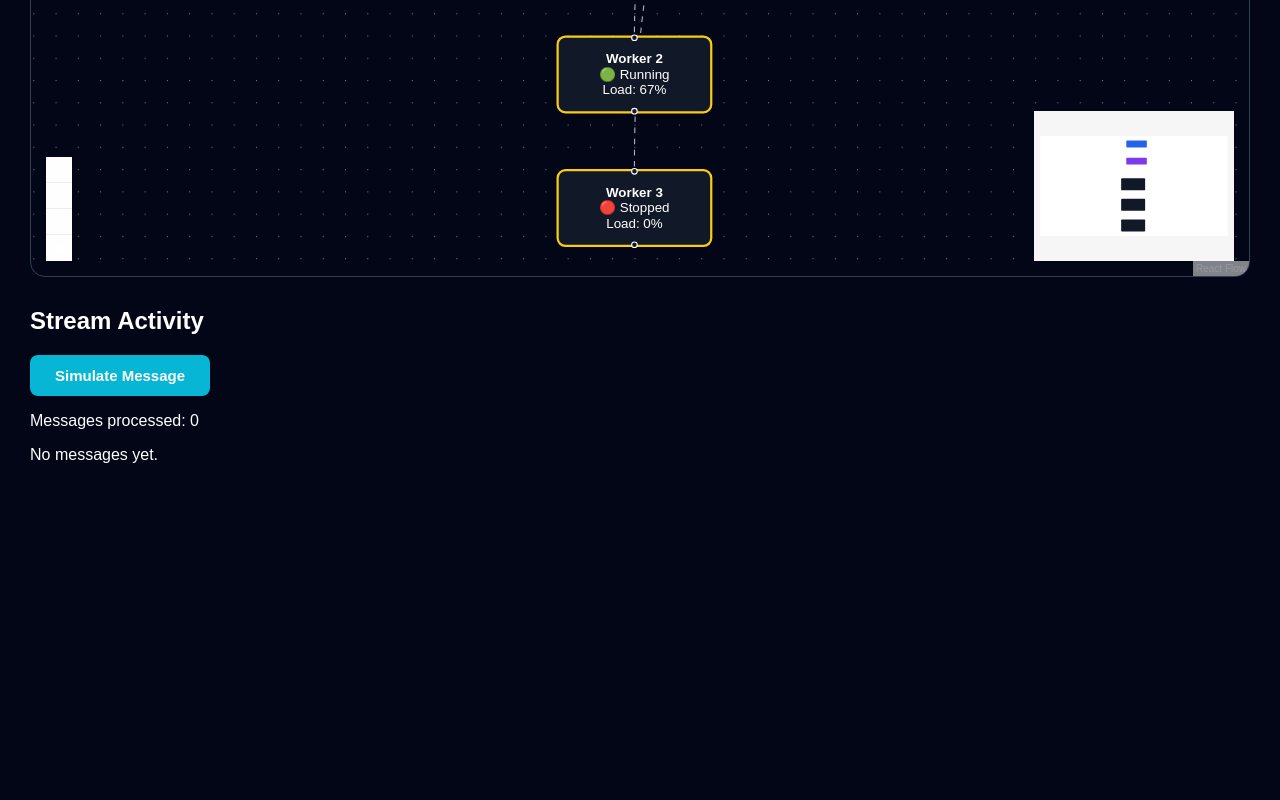
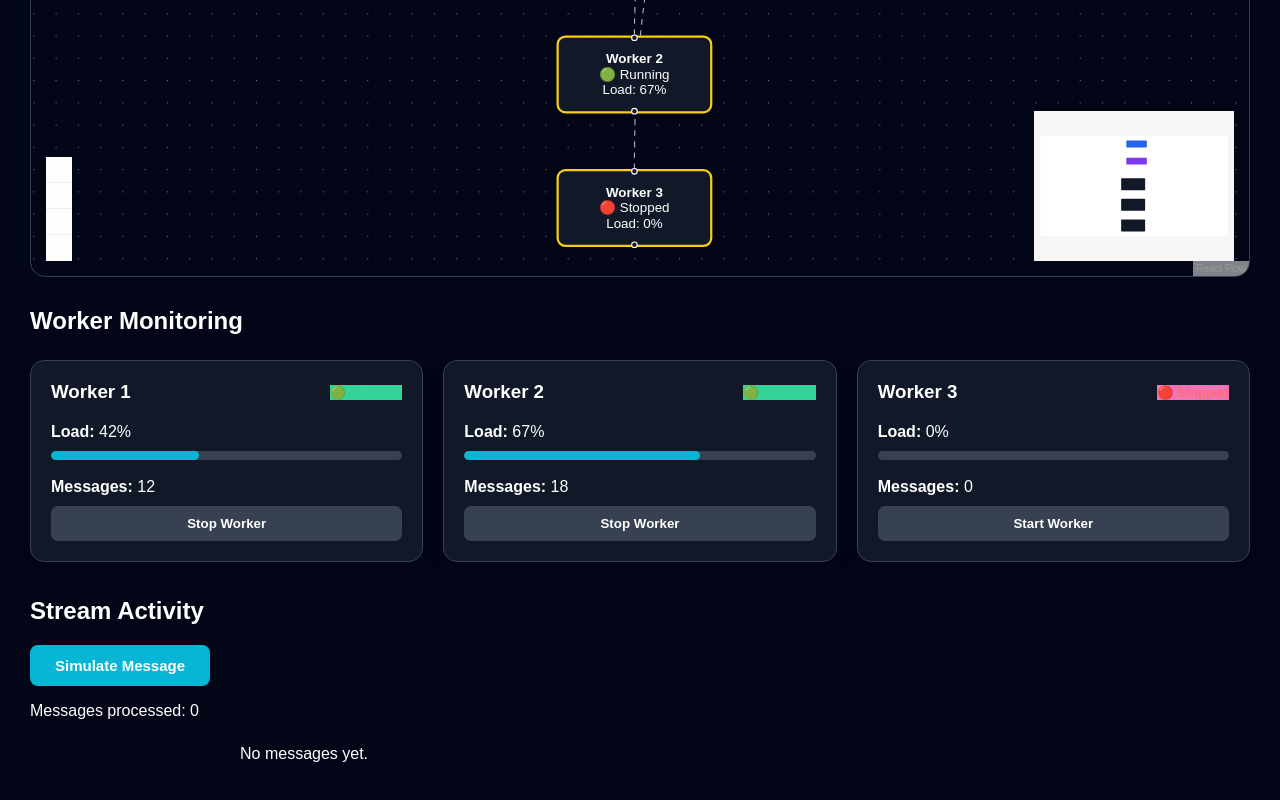
Before and after one commit to ZoyaTabassum/StreamForge, a React app in the folder frontend/: page / in a window 1280 px wide. Shown: the part 715-1515 px from the top of the page. Before the commit the page ends 1225 px from the top, so only its background shows below. Built offline with nearby package versions, Linux system fonts and the light colour scheme; the HTML template or start-up script is replaced by a standard one.

Commit message:
complete day 7: worker monitoring

```diff
--- a/frontend/src/App.jsx
+++ b/frontend/src/App.jsx
@@ -12,6 +12,11 @@ import {
 
 import "@xyflow/react/dist/style.css";
 import "./index.css";
+
+
+// ===============================
+// KAFKA TOPOLOGY
+// ===============================
 
 const initialNodes = [
   {
@@ -28,6 +33,7 @@ const initialNodes = [
       fontWeight: "bold",
     },
   },
+
   {
     id: "processor",
     position: { x: 250, y: 150 },
@@ -42,6 +48,7 @@ const initialNodes = [
       fontWeight: "bold",
     },
   },
+
   {
     id: "worker1",
     position: { x: 220, y: 270 },
@@ -66,6 +73,7 @@ const initialNodes = [
       textAlign: "center",
     },
   },
+
   {
     id: "worker2",
     position: { x: 220, y: 390 },
@@ -90,6 +98,7 @@ const initialNodes = [
       textAlign: "center",
     },
   },
+
   {
     id: "worker3",
     position: { x: 220, y: 510 },
@@ -116,6 +125,7 @@ const initialNodes = [
   },
 ];
 
+
 const initialEdges = [
   {
     id: "kafka-processor",
@@ -123,18 +133,21 @@ const initialEdges = [
     target: "processor",
     animated: true,
   },
+
   {
     id: "processor-worker1",
     source: "processor",
     target: "worker1",
     animated: true,
   },
+
   {
     id: "processor-worker2",
     source: "processor",
     target: "worker2",
     animated: true,
   },
+
   {
     id: "processor-worker3",
     source: "processor",
@@ -143,51 +156,166 @@ const initialEdges = [
   },
 ];
 
+
+// ===============================
+// WORKER DATA
+// ===============================
+
+const initialWorkers = [
+  {
+    id: 1,
+    name: "Worker 1",
+    status: "Running",
+    load: 42,
+    messages: 12,
+  },
+
+  {
+    id: 2,
+    name: "Worker 2",
+    status: "Running",
+    load: 67,
+    messages: 18,
+  },
+
+  {
+    id: 3,
+    name: "Worker 3",
+    status: "Stopped",
+    load: 0,
+    messages: 0,
+  },
+];
+
+
+// ===============================
+// APP
+// ===============================
+
 function App() {
-  const [nodes, setNodes, onNodesChange] =
+  const [nodes, , onNodesChange] =
     useNodesState(initialNodes);
 
   const [edges, setEdges, onEdgesChange] =
     useEdgesState(initialEdges);
 
-  const [messageCount, setMessageCount] = useState(0);
+  const [messageCount, setMessageCount] =
+    useState(0);
 
-  // Day 6: Activity log
-  const [activity, setActivity] = useState([]);
+  const [activity, setActivity] =
+    useState([]);
+
+  // Day 7 worker state
+  const [workers, setWorkers] =
+    useState(initialWorkers);
+
+
+  // ===============================
+  // CONNECT NODES
+  // ===============================
 
   const onConnect = useCallback(
     (connection) =>
-      setEdges((edges) => addEdge(connection, edges)),
+      setEdges((edges) =>
+        addEdge(connection, edges)
+      ),
     [setEdges]
   );
 
-  // Day 6: Simulate message
+
+  // ===============================
+  // SIMULATE MESSAGE
+  // ===============================
+
   const simulateMessage = () => {
     const newMessage = {
       id: Date.now(),
+
       text: "Message processed successfully",
+
       time: new Date().toLocaleTimeString(),
     };
 
-    setMessageCount((count) => count + 1);
+    setMessageCount(
+      (count) => count + 1
+    );
 
-    setActivity((previousActivity) => [
-      newMessage,
-      ...previousActivity,
-    ]);
+    setActivity(
+      (previousActivity) => [
+        newMessage,
+        ...previousActivity,
+      ]
+    );
+
+    // Update Worker 1 message count
+    setWorkers(
+      (previousWorkers) =>
+        previousWorkers.map((worker) =>
+          worker.id === 1
+            ? {
+                ...worker,
+                messages:
+                  worker.messages + 1,
+              }
+            : worker
+        )
+    );
   };
+
+
+  // ===============================
+  // TOGGLE WORKER
+  // ===============================
+
+  const toggleWorker = (workerId) => {
+    setWorkers(
+      (previousWorkers) =>
+        previousWorkers.map((worker) => {
+          if (worker.id !== workerId) {
+            return worker;
+          }
+
+          const isRunning =
+            worker.status === "Running";
+
+          return {
+            ...worker,
+
+            status: isRunning
+              ? "Stopped"
+              : "Running",
+
+            load: isRunning
+              ? 0
+              : Math.floor(
+                  Math.random() * 50
+                ) + 30,
+          };
+        })
+    );
+  };
+
 
   return (
     <div className="app">
 
-      {/* Dashboard Header */}
-      <h1>Real-Time Kafka Streaming Dashboard</h1>
+      {/* =========================
+          HEADER
+      ========================= */}
+
+      <h1>
+        Real-Time Kafka Streaming Dashboard
+      </h1>
 
       <div className="status">
         🟢 System Online
       </div>
 
-      {/* Statistics */}
+
+      {/* =========================
+          STATISTICS
+      ========================= */}
+
       <div className="stats">
 
         <div className="card">
@@ -207,28 +335,137 @@ function App() {
 
       </div>
 
-      {/* Kafka Topology */}
-      <h2>Kafka Stream Topology</h2>
+
+      {/* =========================
+          TOPOLOGY
+      ========================= */}
+
+      <h2>
+        Kafka Stream Topology
+      </h2>
 
       <div className="flow-container">
 
         <ReactFlow
           nodes={nodes}
           edges={edges}
-          onNodesChange={onNodesChange}
-          onEdgesChange={onEdgesChange}
+
+          onNodesChange={
+            onNodesChange
+          }
+
+          onEdgesChange={
+            onEdgesChange
+          }
+
           onConnect={onConnect}
+
           fitView
         >
+
           <Background />
+
           <Controls />
+
           <MiniMap />
+
         </ReactFlow>
 
       </div>
 
-      {/* Stream Activity */}
-      <h2>Stream Activity</h2>
+
+      {/* =========================
+          DAY 7 WORKER MONITORING
+      ========================= */}
+
+      <h2>
+        Worker Monitoring
+      </h2>
+
+      <div className="worker-monitoring">
+
+        {workers.map((worker) => (
+
+          <div
+            className="monitor-card"
+            key={worker.id}
+          >
+
+            <div className="monitor-header">
+
+              <h3>
+                {worker.name}
+              </h3>
+
+              <span
+                className={
+                  worker.status === "Running"
+                    ? "monitor-status running"
+                    : "monitor-status stopped"
+                }
+              >
+                {worker.status === "Running"
+                  ? "🟢 Running"
+                  : "🔴 Stopped"}
+              </span>
+
+            </div>
+
+
+            <div className="monitor-info">
+
+              <p>
+                <strong>Load:</strong>{" "}
+                {worker.load}%
+              </p>
+
+              <div className="load-bar">
+
+                <div
+                  className="load-fill"
+                  style={{
+                    width: `${worker.load}%`,
+                  }}
+                ></div>
+
+              </div>
+
+
+              <p>
+                <strong>
+                  Messages:
+                </strong>{" "}
+                {worker.messages}
+              </p>
+
+            </div>
+
+
+            <button
+              className="worker-button"
+              onClick={() =>
+                toggleWorker(worker.id)
+              }
+            >
+              {worker.status === "Running"
+                ? "Stop Worker"
+                : "Start Worker"}
+            </button>
+
+          </div>
+
+        ))}
+
+      </div>
+
+
+      {/* =========================
+          STREAM ACTIVITY
+      ========================= */}
+
+      <h2>
+        Stream Activity
+      </h2>
 
       <button
         className="simulate-button"
@@ -238,27 +475,44 @@ function App() {
       </button>
 
       <p>
-        Messages processed: {messageCount}
+        Messages processed:{" "}
+        {messageCount}
       </p>
 
-      {/* Day 6 Activity Log */}
+
+      {/* ACTIVITY LOG */}
+
       <div className="activity-list">
 
         {activity.length === 0 ? (
-          <p>No messages yet.</p>
+
+          <p>
+            No messages yet.
+          </p>
+
         ) : (
+
           activity.map((item) => (
+
             <div
               className="activity-item"
               key={item.id}
             >
+
               <span>🟢</span>
 
-              <span>{item.text}</span>
+              <span>
+                {item.text}
+              </span>
 
-              <small>{item.time}</small>
+              <small>
+                {item.time}
+              </small>
+
             </div>
+
           ))
+
         )}
 
       </div>
@@ -267,4 +521,5 @@ function App() {
   );
 }
 
+
 export default App;
--- a/frontend/src/index.css
+++ b/frontend/src/index.css
@@ -199,21 +199,28 @@ h2 {
   opacity: 0.9;
 }
 
-## =========================
- #  ACTIVITY LIST
+
+/* =========================
+   DAY 6 - ACTIVITY LIST
+========================= */
 
 .activity-list {
   max-width: 800px;
+
   margin: 25px auto;
+
   text-align: left;
 }
 
 .activity-item {
   display: flex;
+
   align-items: center;
+
   gap: 12px;
 
   padding: 14px 18px;
+
   margin-bottom: 10px;
 
   background: #111827;
@@ -225,24 +232,134 @@ h2 {
 
 .activity-item small {
   margin-left: auto;
+
   color: #9ca3af;
 }
 
-.simulate-button {
-  padding: 12px 25px;
+
+/* =========================
+   DAY 7 - WORKER MONITORING
+========================= */
+
+.worker-monitoring {
+  display: grid;
+
+  grid-template-columns: repeat(3, 1fr);
+
+  gap: 20px;
+
+  margin: 25px 0 35px;
+}
+
+.monitor-card {
+  background: #111827;
+
+  border: 1px solid #374151;
+
+  border-radius: 14px;
+
+  padding: 20px;
+
+  box-shadow: 0 5px 15px rgba(0, 0, 0, 0.25);
+}
+
+.monitor-header {
+  display: flex;
+
+  justify-content: space-between;
+
+  align-items: center;
+
+  gap: 10px;
+
+  margin-bottom: 20px;
+}
+
+.monitor-header h3 {
+  margin: 0;
+}
+
+.monitor-status {
+  font-size: 13px;
+
+  font-weight: bold;
+}
+
+.monitor-status.running {
+  color: #34d399;
+}
+
+.monitor-status.stopped {
+  color: #f87171;
+}
+
+.monitor-info p {
+  margin: 10px 0;
+}
+
+
+/* =========================
+   LOAD BAR
+========================= */
+
+.load-bar {
+  width: 100%;
+
+  height: 9px;
+
+  background: #374151;
+
+  border-radius: 10px;
+
+  overflow: hidden;
+
+  margin: 8px 0 18px;
+}
+
+.load-fill {
+  height: 100%;
+
+  background: #06b6d4;
+
+  border-radius: 10px;
+
+  transition: width 0.3s ease;
+}
+
+
+/* =========================
+   WORKER BUTTON
+========================= */
+
+.worker-button {
+  width: 100%;
+
+  padding: 10px;
 
   border: none;
-  border-radius: 8px;
 
-  background: #06b6d4;
+  border-radius: 7px;
+
+  background: #374151;
+
   color: white;
 
-  font-size: 15px;
   font-weight: bold;
 
   cursor: pointer;
 }
 
-.simulate-button:hover {
-  opacity: 0.9;
+.worker-button:hover {
+  opacity: 0.85;
 }
+
+
+/* =========================
+   RESPONSIVE
+========================= */
+
+@media (max-width: 900px) {
+  .worker-monitoring {
+    grid-template-columns: 1fr;
+  }
+}
```
